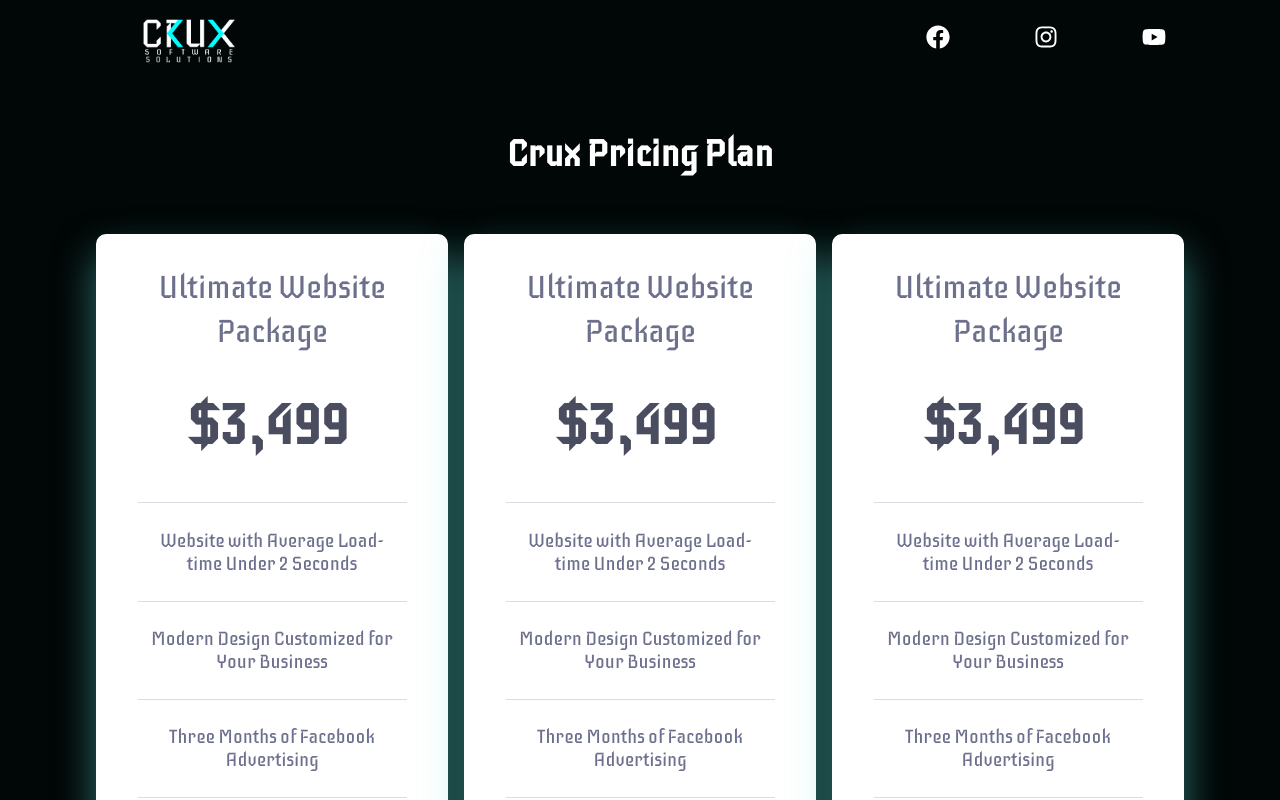
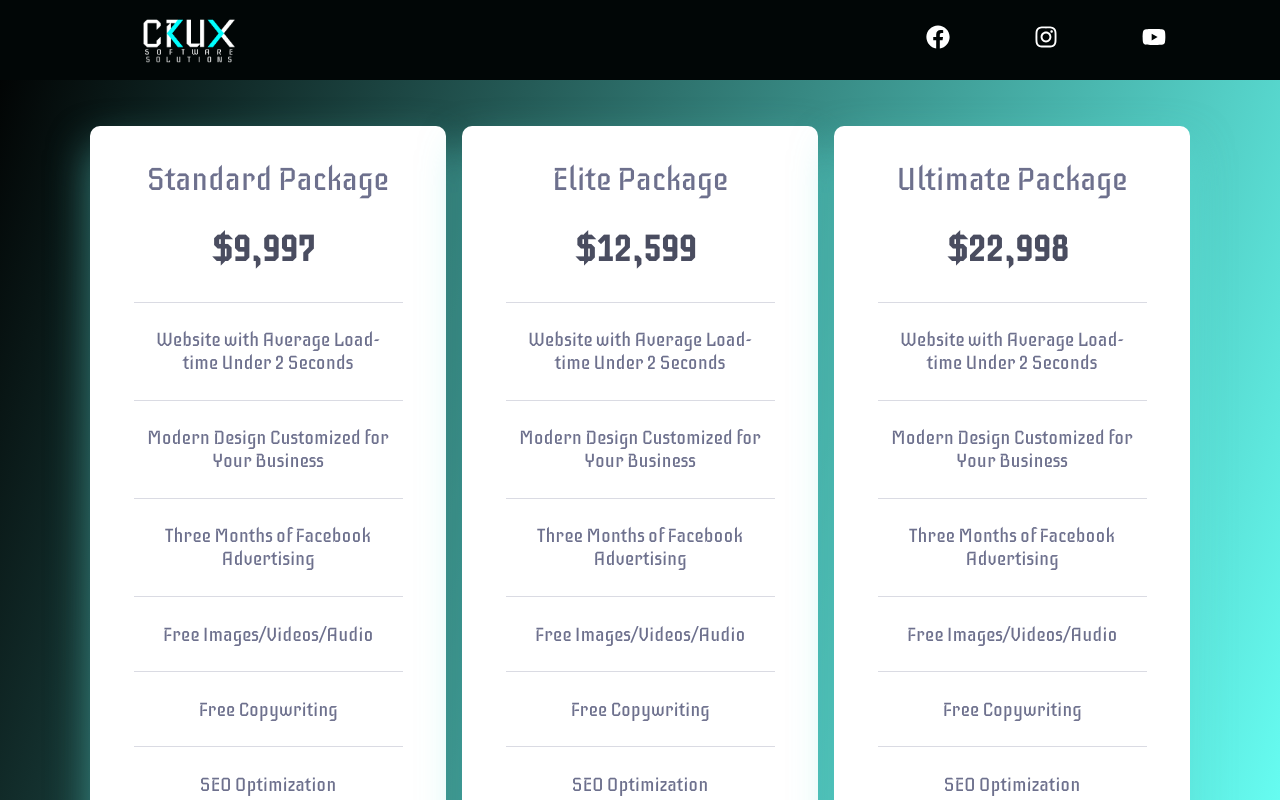
Before and after one commit to mroberson11/cruxmockup, a Next.js app: page /pricing in a window 1280 px wide. Built offline with nearby package versions, Linux system fonts and the light colour scheme.

Commit message:
Update Pricing Cards

```diff
--- /dev/null
+++ b/src/components/PricesInfo/Data.js
@@ -0,0 +1,6 @@
+export const priceObjOne = {
+    id: "about",
+    headline: "E-commerce Developers",
+    price: "$9,997",
+    alt: "Man next to computer",
+  };
--- a/src/components/PricesInfo/PriceCard.js
+++ b/src/components/PricesInfo/PriceCard.js
@@ -12,12 +12,19 @@ import {
   LearnMoreButton,
 } from "./PriceCardElements";
 
-const PriceCard = () => {
+const PriceCard = ({
+  id,
+  headline,
+  price,
+  alt
+}) => {
   return (
-    <PriceCardContainer>
-      <PlanType>Ultimate Website Package</PlanType>
+    <PriceCardContainer whileHover={{
+      scale: 1.01,
+      }}>
+      <PlanType>{headline}</PlanType>
       <Price>
-        <Currency>$3,499</Currency>
+        <Currency>{price}</Currency>
       </Price>
       <Divider />
       <SellingPoint>
@@ -40,7 +47,6 @@ const PriceCard = () => {
       <Divider />
       <SellingPoint>Online Appointment Scheduler</SellingPoint>
       <Divider />
-
       <SellingPoint>Web Hosting</SellingPoint>
       <Divider />
       <SellingPoint>SSL Certificates</SellingPoint>
--- a/src/components/PricesInfo/PriceCardElements.js
+++ b/src/components/PricesInfo/PriceCardElements.js
@@ -1,7 +1,8 @@
 import styled from "styled-components";
 import { colors, gradient } from "../../color";
+import { motion } from "framer-motion";
 
-export const PriceCardContainer = styled.div`
+export const PriceCardContainer = styled(motion.div)`
   display: flex;
   flex-direction: column;
   align-items: center;
@@ -14,12 +15,11 @@ export const PriceCardContainer = styled.div`
   box-shadow: 0px 20px 40px rgb(92, 224, 215, 0.5);
   border-radius: 10px;
   text-align: center;
-  padding: 3rem;
+  padding: 1rem;
   margin: 1.6rem 0;
   @media (min-width: 1060px) {
-    width: 22rem;
-    min-height: ${(props) =>
-      props.planType === "professional" ? "501px" : "453px"};
+    width: 30rem;
+    min-height: 300px;
     padding: ${(props) =>
       props.planType === "professional" ? "4.5rem 0" : "2.0rem"};
   }
@@ -63,9 +63,9 @@ export const OriginalCurrency = styled.span`
 `;
 
 export const Currency = styled.span`
-  font-size: 3.5rem;
+  font-size: 36px;
   font-weight: 800;
-  line-height: 4rem;
+  line-height: 1rem;
   margin-right: 0.6rem;
 `;
 
@@ -99,7 +99,6 @@ export const LearnMoreButton = styled.button`
   }
   @media (min-width: 1060px) {
     min-height: 4.4rem;
-    width: 28.8rem;
     margin: 3.1rem 0;
   }
 `;
--- a/src/components/PricesInfo/PricesInfoElements.js
+++ b/src/components/PricesInfo/PricesInfoElements.js
@@ -10,7 +10,11 @@ export const Container = styled.div`
   z-index: 0;
   overflow: scroll;
   overflow-x: hidden;
-  background: var(--trueBlack);
+  background: linear-gradient(
+    108deg,
+    rgba(0, 0, 0, 1) 0%,
+    rgba(102, 252, 241, 1) 100%
+  );
 `;
 
 export const HeaderSection = styled.div`
@@ -35,15 +39,15 @@ export const DivSection = styled.div`
 
 export const PricesWrapper = styled.div`
   max-width: 1200px;
-  margin: 2em auto;
+  margin: 5rem auto;
   display: flex;
   justify-content: center;
   align-items: center;
   grid-gap: 16px;
   padding: 0 50px;
 
-  @media screen and (max-width: 1000px) {
-    padding: 0 20px;
+  @media screen and (max-width: 1100px) {
+    flex-direction: column;
   }
 `;
 
@@ -103,5 +107,5 @@ export const PricesH1 = styled.h1`
   color: var(--trueWhite);
   font-size: 2.3rem;
   text-align: center;
-  margin-top: 7rem;
+  margin-top: 4rem;
 `;
--- a/src/components/PricesInfo/index.js
+++ b/src/components/PricesInfo/index.js
@@ -21,11 +21,11 @@ const PricesInfo = () => {
     <>
       <Container>
         <AltNav />
-        <PricesH1>Crux Pricing Plan</PricesH1>
+        {/* <PricesH1>Crux Pricing Plan</PricesH1> */}
         <PricesWrapper>
-          <PriceCard key={"annual"} option={"yes"} productDetails={"no"} productCost={"6969"} />
-          <PriceCard key={"annual"} option={"yes"} productDetails={"no"} />
-          <PriceCard key={"annual"} option={"yes"} productDetails={"no"} />
+          <PriceCard id={"price-card-one"} headline={"Standard Package"} price={"$9,997"} />
+          <PriceCard id={"price-card-two"} headline={"Elite Package"} price={"$12,599"} />
+          <PriceCard id={"price-card-three"} headline={"Ultimate Package"} price={"$22,998"} />
         </PricesWrapper>
         <Footer />
       </Container>
```
